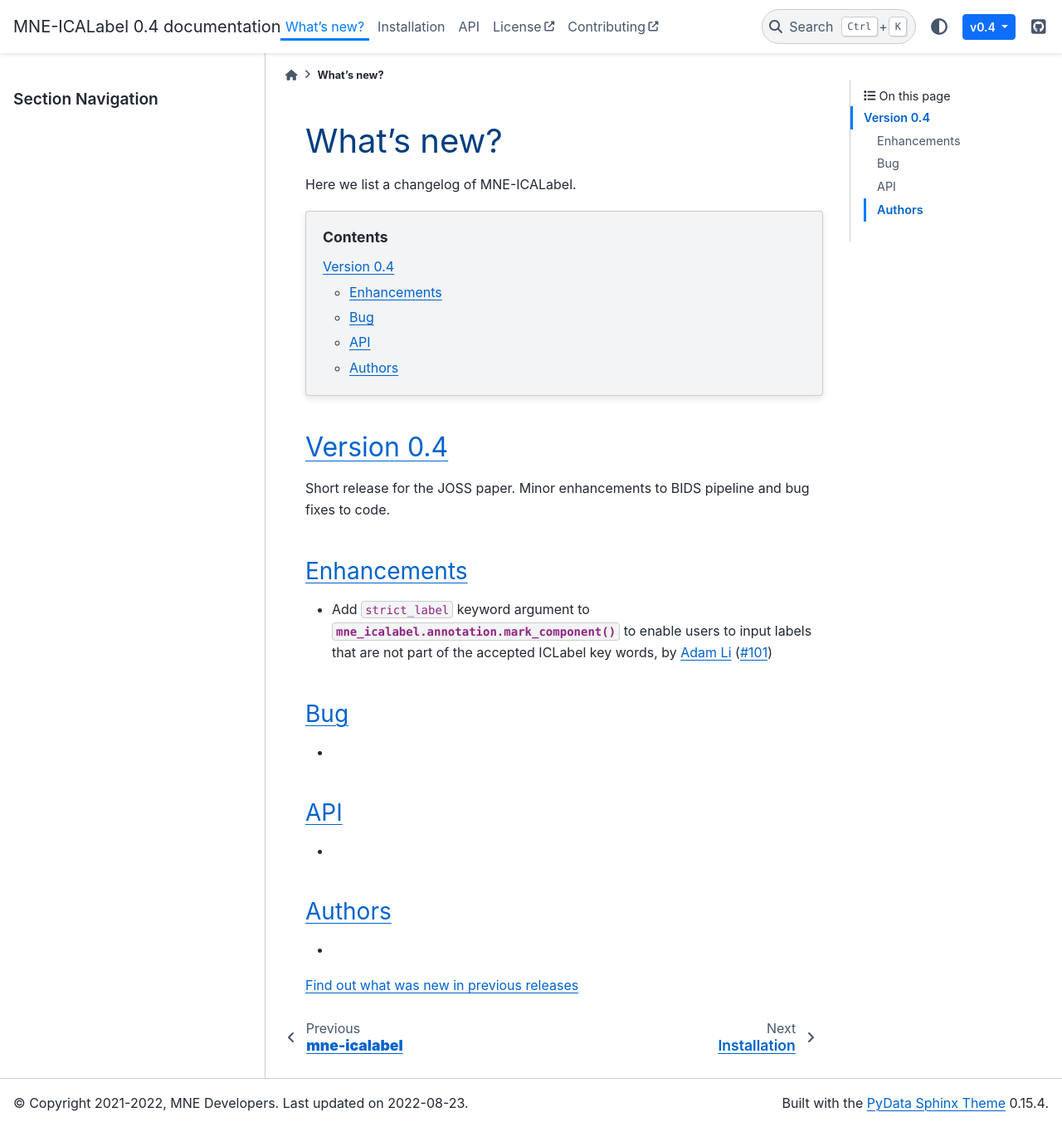
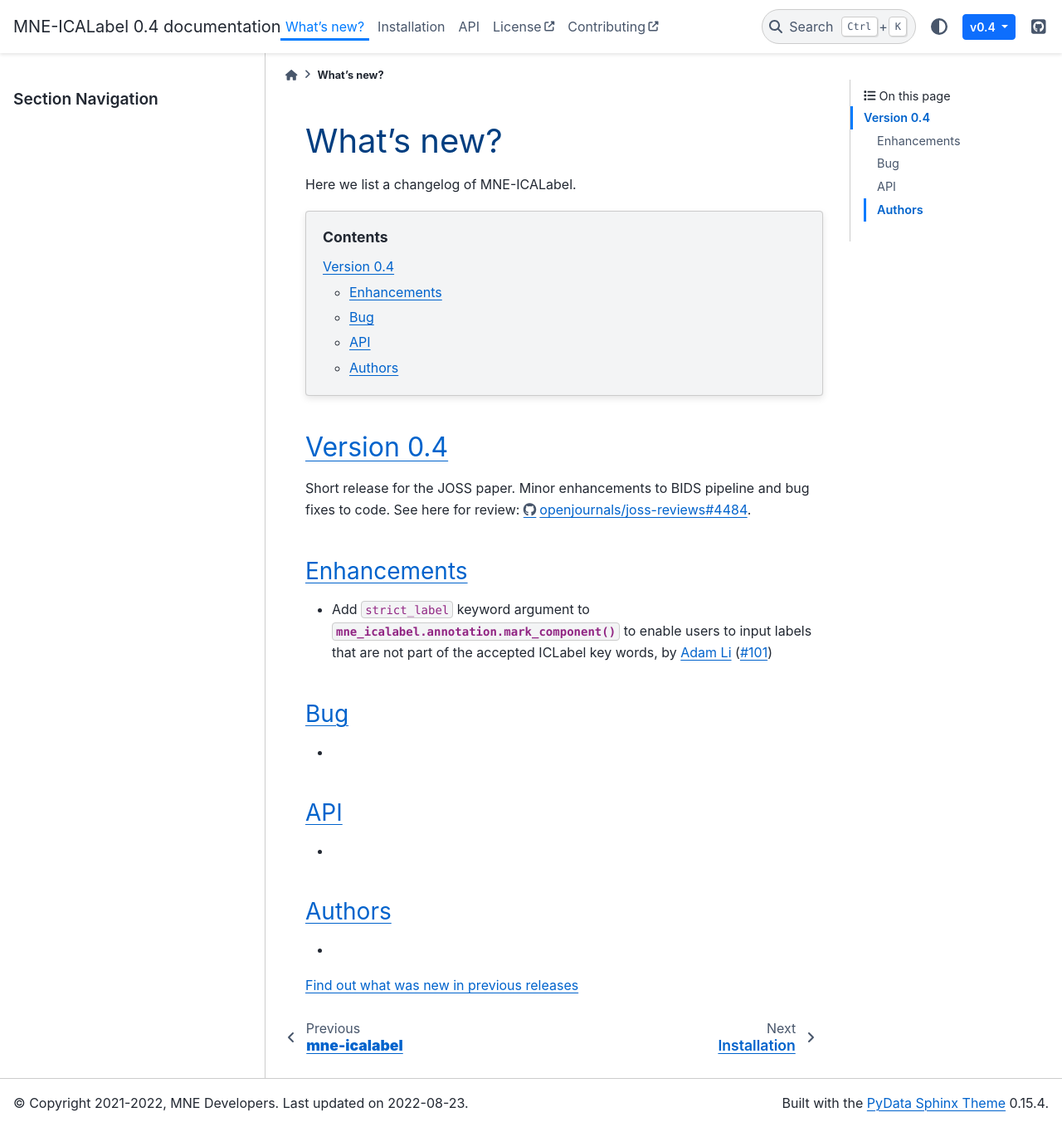
Before and after one commit to mne-tools/mne-icalabel, a Sphinx documentation site: the page built from doc/whats_new.rst, in a window 1280 px wide and 1358 px high. Shown: the whole window at 83% size. Built offline with Sphinx 7.4.7 and the PyData theme 0.15.4, drawn with Linux system fonts in a browser that asks for light colours; pages that are not in the unit, such as notebooks, are missing from menus; the version number is read from the project's files by our own code.

Commit message:
Add link to review

```diff
--- a/doc/whats_new.rst
+++ b/doc/whats_new.rst
@@ -20,6 +20,7 @@ Version 0.4
 -----------
 
 Short release for the JOSS paper. Minor enhancements to BIDS pipeline and bug fixes to code.
+See here for review: https://github.com/openjournals/joss-reviews/issues/4484.
 
 Enhancements
 ~~~~~~~~~~~~
```
